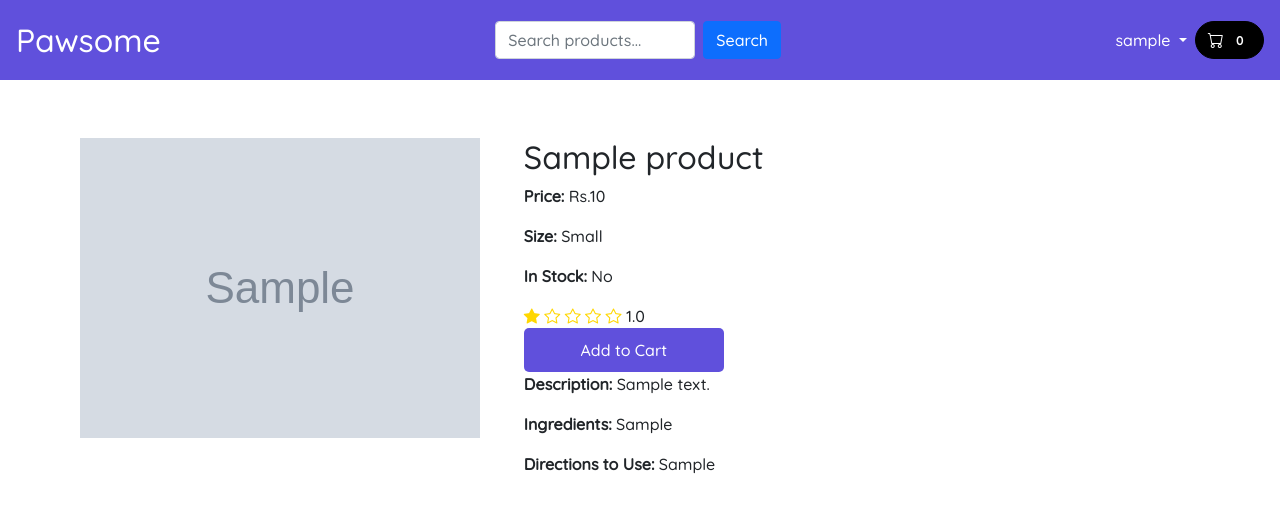
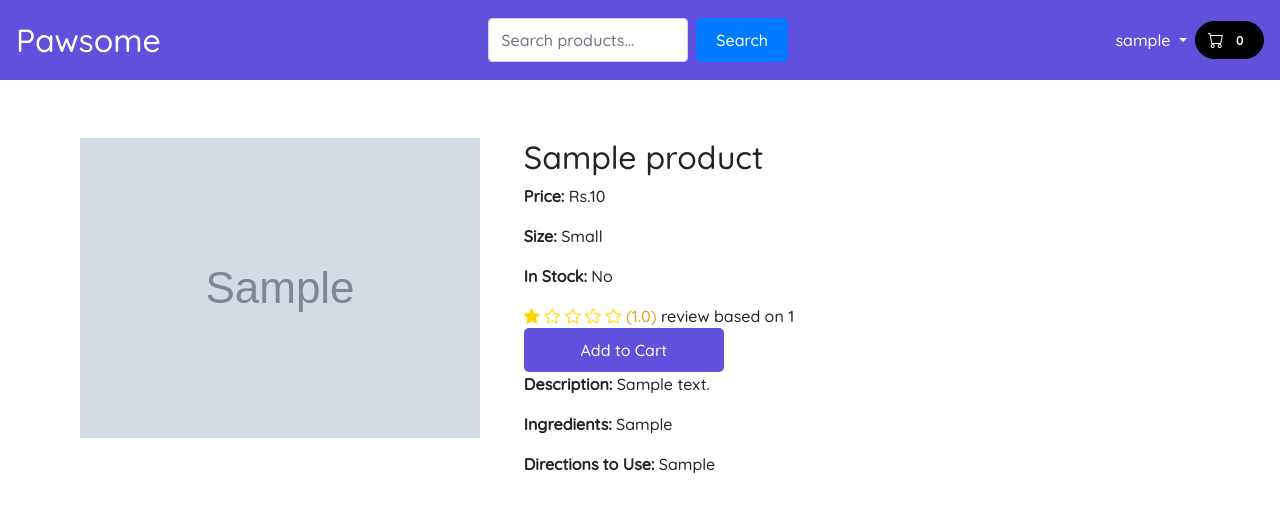
Before and after one commit to kingscollegenepal/PawSome, a Django app: page /dog-products/1/ in a window 1280 px wide. Shown: the top 524 px of the page. Run offline with Django 4.2, Linux system fonts and the light colour scheme; a user stored in the database is signed in; tables that the repository leaves empty hold one stand-in row (values such as "Sample post"); grey boxes marked "Sample" are stand-in pictures; some libraries are stand-ins or nearby versions.

Commit message:
changes in the rating

```diff
--- a/pawsome/static/js/script.js
+++ b/pawsome/static/js/script.js
@@ -16,7 +16,6 @@ function getCookie(name) {
 const csrftoken = getCookie('csrftoken');
 
 
-
 let btns = document.querySelectorAll(".productContainer button")
 
 btns.forEach(btn=>{
@@ -27,7 +26,9 @@ function addToCart(e){
     let product_id = e.target.value
     let url = "/add_to_cart"
 
-    let data = {id:product_id}
+    let data = {
+        id: product_id// Send the quantity as well
+    };
 
     fetch(url,{
         method : "POST",
@@ -42,4 +43,6 @@ function addToCart(e){
     .catch(error=>{
         console.log(error);
     })
+
+
 }
--- a/store/models.py
+++ b/store/models.py
@@ -34,7 +34,7 @@ class Product(models.Model):
         ('Grooming Supplies', 'Grooming Supplies'),
     )
 
-    name = models.CharField(max_length=50)
+    name = models.CharField(max_length=100)
     price = models.IntegerField()
     picture = models.ImageField(upload_to="img", default="")
     category = models.CharField(max_length=10, choices=CATEGORY_CHOICES, default='Dog')
--- a/store/views.py
+++ b/store/views.py
@@ -2,6 +2,7 @@ from django.shortcuts import render, redirect
 from django.views.generic import View, TemplateView, CreateView, FormView, DetailView, ListView
 from store.models import Product, Cart, CartItem, Order, Review, Rating
 from django.http import JsonResponse
+from django.core.exceptions import ObjectDoesNotExist
 from django.db.models import Avg
 import json
 from django.contrib import messages
@@ -44,7 +45,6 @@ def cart(request):
 
     context = {"cart":cart, "items":cartitems}
     return render(request, "cart.html", context)
-
 
 def add_to_cart(request):
     data = json.loads(request.body)
@@ -96,6 +96,7 @@ class ManageCartView(View):
 
         return redirect("cart")
 
+
 class CustomerProfileView(TemplateView):
     template_name = "customerprofile.html"
 
@@ -121,6 +122,9 @@ def product_detail(request, product_id):
     average_rating = product.ratings.aggregate(avg_rating=Avg('value'))['avg_rating']
     if average_rating is None:
         average_rating = 0
+
+    # Calculate the number of reviews
+    review_count = reviews.count()
 
     # Calculate floor rating and check for half star
     floor_rating = floor(average_rating)
@@ -149,7 +153,8 @@ def product_detail(request, product_id):
         'form': form,
         'average_rating': average_rating,
         'floor_rating': floor_rating,
-        'half_star': half_star
+        'half_star': half_star,
+        'review_count': review_count  # Adding review_count to the context
     }
     return render(request, 'product_detail.html', context)
 
--- a/templates/base.html
+++ b/templates/base.html
@@ -57,6 +57,20 @@
     color: gold;  /* Color when hovered or selected */
     }
 
+    .search-btn {
+        background-color: #007BFF;
+        color: #fff;
+        border: none;
+        padding: 10px 20px;
+        border-radius: 5px;
+        transition: background-color 0.3s ease;
+    }
+
+    .search-btn:hover {
+        background-color: #4CAF50;
+        border-color: #4CAF50;
+    }
+
 </style>
 
 
@@ -72,7 +86,7 @@
             <!-- Search Bar -->
         <form action="{% url 'search_results' %}" method="get" class="d-flex" role="search">
             <input type="text" name="query" class="form-control me-2" placeholder="Search products..." aria-label="Search">
-            <button type="submit" class="btn btn-primary">Search</button>
+            <button type="submit" class="btn btn-primary search-btn">Search</button>
         </form>
 
 
--- a/templates/cart.html
+++ b/templates/cart.html
@@ -79,6 +79,7 @@
     .checkout-btn:hover {
         background-color: #4CAF50;
         border-color: #4CAF50;
+        color: #fff;
     }
 </style>
 
--- a/templates/product_detail.html
+++ b/templates/product_detail.html
@@ -1,11 +1,14 @@
 {% extends 'base.html' %}
 
 {% block content %}
+
+
 <div class="container mt-5">
     <div class="row">
         <div class="col-md-6">
             <img src="{{ product.picture.url }}" alt="{{ product.name }}" class="img-fluid">
         </div>
+
         <div class="col-md-6">
             <h2>{{ product.name }}</h2>
             <p><strong>Price:</strong> Rs.{{ product.price }}</p>
@@ -21,13 +24,14 @@
                     <i class="bi bi-star" style="color: gold;"></i>
                 {% endif %}
             {% endfor %}
-        <span>{{ average_rating|floatformat:1 }}</span>
+            <span style = "color:goldenrod ;"> ({{ average_rating|floatformat:1 }})</span>
+            <span>review based on {{ review_count }}</span>
 
+                <!-- Quantity Selector -->
+                <div class="productContainer">
 
-            <!-- Add to Cart Button -->
-            <div class="productContainer">
                     {% if request.user.is_authenticated %}
-                    <button class="btn btn-primary" value="{{product.id}}" style="background-color: #6050DC">Add to Cart</button>
+                        <button class="btn btn-primary addToCartBtn" value="{{product.id}}" style="background-color: #6050DC">Add to Cart</button>
                     {% else %}
                         <h3><a href="{% url 'login' %}" class="btn btn-primary" style="background-color: #6050DC">Login to Add to Cart</a></h3>
                     {% endif %}
```
Also changed, not shown: templates/checkout.html (+20 -1 lines), store/migrations/0027_product_delivery.py (added), store/migrations/0028_alter_rating_user_alter_review_user.py (added). Lines whose indentation alone changed are shown as unchanged.
